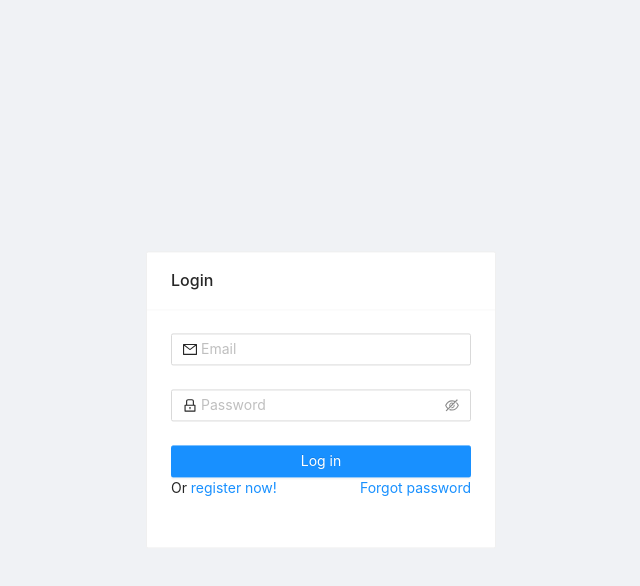
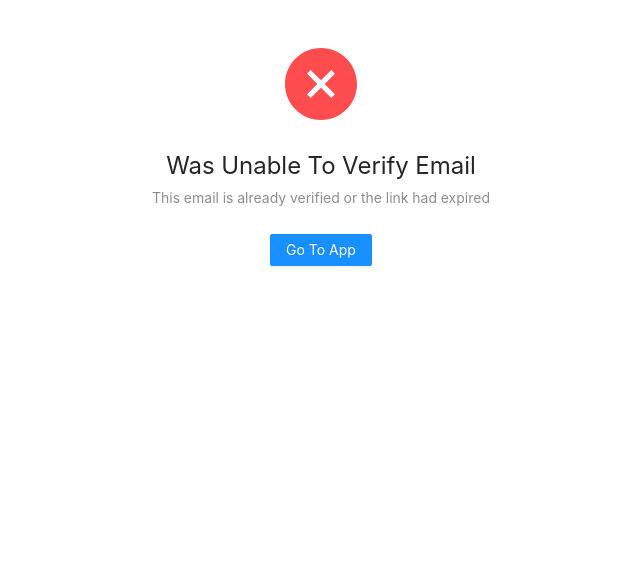
Before and after one commit to barsheshet/fe-infra, a React (Create React App) app: page /verify-email in a window 1280 px wide. Before the commit this address led to /login. Shown: the top 586 px of the page, without its empty margins (319-959 px from the left). Built offline with nearby package versions, Linux system fonts and the light colour scheme; no server answers.

Commit message:
Verify email screen

```diff
--- a/src/App.js
+++ b/src/App.js
@@ -2,6 +2,7 @@ import React from "react";
 import { BrowserRouter as Router, Switch, Route } from "react-router-dom";
 import { Login } from "./screens/Login";
 import { Register } from "./screens/Register";
+import { VerifyEmail } from "./screens/VerifyEmail";
 import { Main } from "./screens/Main";
 
 function App() {
@@ -14,6 +15,9 @@ function App() {
         <Route path="/register" exact>
           <Register />
         </Route>
+        <Route path="/verify-email" exact>
+          <VerifyEmail />
+        </Route>
         <Route path="/">
           <Main />
         </Route>
--- a/src/api.js
+++ b/src/api.js
@@ -54,3 +54,6 @@ export const logout = (data) =>
     jwt: data.jwt,
     data: { allDevices: data.allDevices },
   });
+
+export const verifyEmail = (token) =>
+  post({ url: `${BASE_URL}/account/verify-email`, data: { token } });
--- /dev/null
+++ b/src/components/CenteredSpiner.js
@@ -0,0 +1,10 @@
+import React from "react";
+import { Spin } from "antd";
+import { LoadingOutlined } from "@ant-design/icons";
+import { ViewportCenter } from "./ViewportCenter";
+
+export const CenteredSpiner = () => (
+  <ViewportCenter>
+    <Spin indicator={<LoadingOutlined style={{ fontSize: 36 }} spin />} />
+  </ViewportCenter>
+);
--- a/src/components/RegistrationForm.js
+++ b/src/components/RegistrationForm.js
@@ -82,11 +82,29 @@ export const RegistrationForm = (props) => {
           <Input />
         </Form.Item>
 
-        <Form.Item name="firstName" label="First Name">
+        <Form.Item
+          name="firstName"
+          label="First Name"
+          rules={[
+            {
+              required: true,
+              message: "Please input your First Name!",
+            },
+          ]}
+        >
           <Input />
         </Form.Item>
 
-        <Form.Item name="lastName" label="Last Name">
+        <Form.Item
+          name="lastName"
+          label="Last Name"
+          rules={[
+            {
+              required: true,
+              message: "Please input your First Name!",
+            },
+          ]}
+        >
           <Input />
         </Form.Item>
 
@@ -175,6 +193,9 @@ export const RegistrationForm = (props) => {
             Register
           </Button>
         </Form.Item>
+        <Form.Item {...tailFormItemLayout}>
+          Already have an account? <a href="/login">login</a>
+        </Form.Item>
       </Form>
     </Card>
   );
--- a/src/screens/Main.js
+++ b/src/screens/Main.js
@@ -1,7 +1,7 @@
 /** @jsx jsx */
 import { jsx } from "@emotion/core";
 import { useContext, useEffect, useState } from "react";
-import { Layout, Menu, Spin, Modal } from "antd";
+import { Layout, Menu, Modal } from "antd";
 import * as jwtDecode from "jwt-decode";
 import { useMutation } from "react-query";
 import { UserContext, actions } from "../context/user-context";
@@ -10,13 +10,9 @@ import {
   logout as logoutMutation,
 } from "../api";
 import { useLocation, useHistory } from "react-router-dom";
-import {
-  TeamOutlined,
-  LoadingOutlined,
-  ExclamationCircleOutlined,
-} from "@ant-design/icons";
+import { TeamOutlined, ExclamationCircleOutlined } from "@ant-design/icons";
 import { NavBar } from "../components/NavBar";
-import { ViewportCenter } from "../components/ViewportCenter";
+import { CenteredSpiner } from "../components/CenteredSpiner";
 
 const { Header, Content, Sider } = Layout;
 const { confirm } = Modal;
@@ -91,12 +87,9 @@ export function Main() {
     // eslint-disable-next-line react-hooks/exhaustive-deps
   }, []);
 
-  if (!user.jwt)
-    return (
-      <ViewportCenter>
-        <Spin indicator={<LoadingOutlined style={{ fontSize: 36 }} spin />} />
-      </ViewportCenter>
-    );
+  if (!user.jwt) {
+    return <CenteredSpiner />;
+  }
 
   return (
     <Layout>
--- /dev/null
+++ b/src/screens/VerifyEmail.js
@@ -0,0 +1,54 @@
+import React, { useEffect, useState } from "react";
+import { Result, Button } from "antd";
+import { useLocation, useHistory } from "react-router-dom";
+import { useMutation } from "react-query";
+import { verifyEmail as verifyEmailMutation } from "../api";
+import { CenteredSpiner } from "../components/CenteredSpiner";
+
+export function VerifyEmail() {
+  const [success, setSuccess] = useState(null);
+  const history = useHistory();
+  const location = useLocation();
+  const [verifyEmail] = useMutation(verifyEmailMutation, {
+    onSuccess: () => setSuccess(true),
+    onError: () => setSuccess(false),
+  });
+
+  useEffect(() => {
+    const searchParams = new URLSearchParams(location.search);
+    const token = searchParams.get("token");
+    if (token) {
+      verifyEmail(token);
+    } else {
+      setSuccess(false);
+    }
+    // eslint-disable-next-line react-hooks/exhaustive-deps
+  }, []);
+
+  if (success === null) {
+    return <CenteredSpiner />;
+  }
+
+  return (
+    <Result
+      status={success ? "success" : "error"}
+      title={
+        success ? "Succesfully Verified Email" : "Was Unable To Verify Email"
+      }
+      subTitle={
+        success
+          ? null
+          : "This email is already verified or the link had expired"
+      }
+      extra={[
+        <Button
+          key="action"
+          type="primary"
+          onClick={() => history.replace("/")}
+        >
+          Go To App
+        </Button>,
+      ]}
+    />
+  );
+}
```
